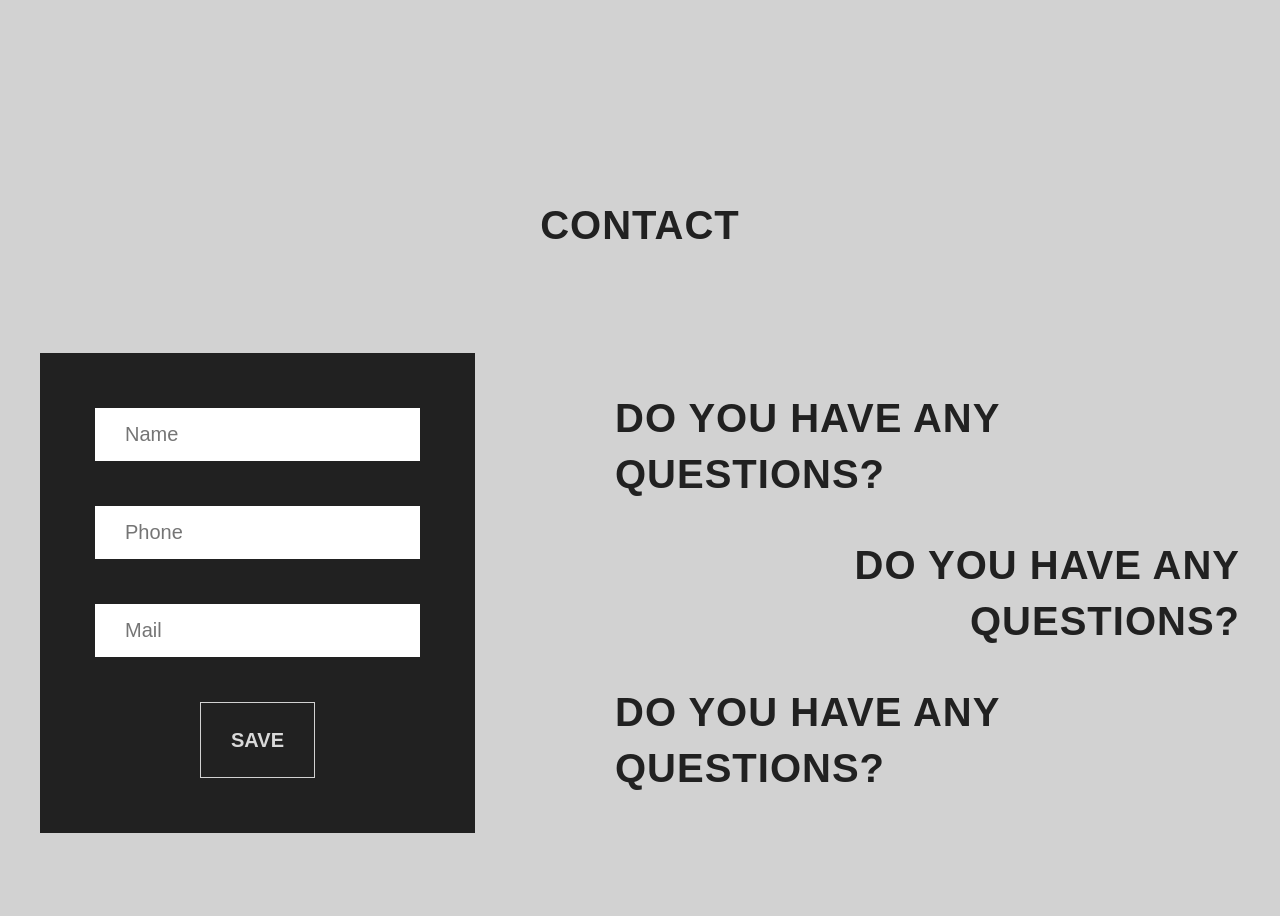
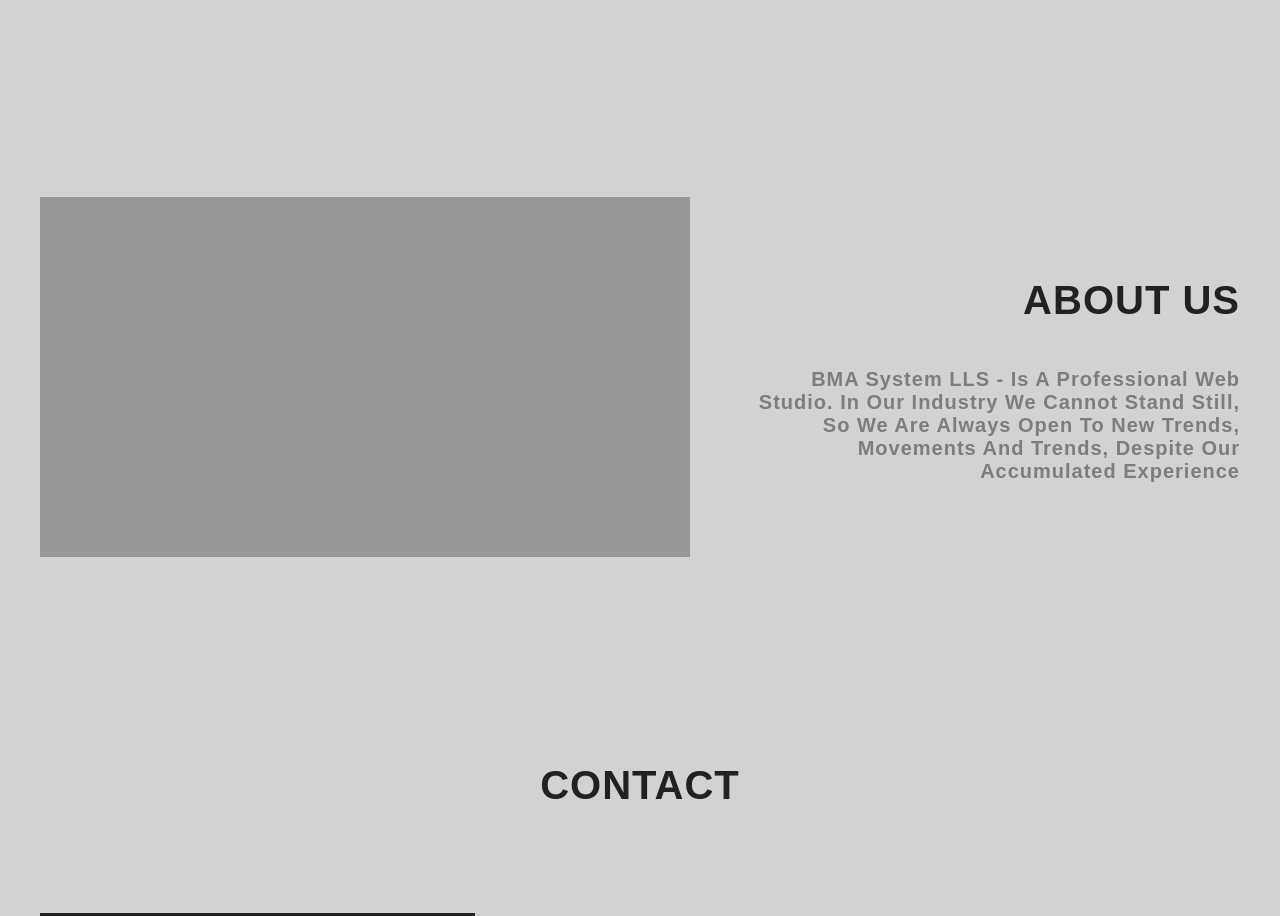
Before and after one commit to puffynNeroun/BMA, a plain HTML site: page index.html in a window 1280 px wide. Shown: the part 1299-2215 px from the top of the page. Drawn offline with Linux system fonts and the light colour scheme.

Commit message:
add about

```diff
--- a/index.html
+++ b/index.html
@@ -97,6 +97,17 @@
 
             </div>
         </div>
+        <div class="aboutUs">
+            <div class="aboutUs__container container">
+                <div class="aboutUs__image"></div>
+                <div class="aboutUs__content">
+                    <h3 class="aboutUs__title">About us</h3>
+                    <p class="aboutUs__text">BMA system LLS - is a professional Web studio. In our industry we cannot
+                        stand still, so we are always open to new trends, movements and trends, despite our accumulated
+                        experience</p>
+                </div>
+            </div>
+        </div>
     </section>
 
 
--- /dev/null
+++ b/styles/components/aboutUs.css
@@ -0,0 +1,63 @@
+.aboutUs {
+    padding: 80px 0;
+}
+
+.aboutUs__container {
+    display: flex;
+    justify-content: space-between;
+    align-items: center;
+    gap: 30px;
+    padding-top: 20px;
+    padding-bottom: 20px;
+}
+
+.aboutUs__image {
+    width: 650px;
+    height: 360px;
+    background: rgb(151, 151, 151);
+    transition: 0.7s;
+}
+
+.aboutUs__image:hover {
+    background: rgba(33, 33, 33, 0.77);
+    transform: scale(1.1);
+}
+
+.aboutUs__content {
+    display: flex;
+    justify-content: end;
+    flex-direction: column;
+    gap: 40px;
+    width: 500px;
+
+}
+
+.aboutUs__title {
+    color: rgb(33, 33, 33);
+    font-family: Arial;
+    font-size: 40px;
+    font-weight: 900;
+    line-height: 56px;
+    text-align: right;
+    text-transform: uppercase;
+    transition: 0.7s;
+}
+
+.aboutUs__title:hover {
+    color: rgb(91, 197, 121);
+}
+
+.aboutUs__text {
+    color: rgb(125, 125, 125);
+    font-family: Arial;
+    font-size: 20px;
+    font-weight: 700;
+    line-height: 23px;
+    text-align: right;
+    text-transform: capitalize;
+    transition: 0.7s;
+}
+
+.aboutUs__text:hover {
+    color: rgba(33, 33, 33, 0.8);
+}
--- a/styles/components/heade.css
+++ b/styles/components/heade.css
@@ -5,6 +5,7 @@
     width: 100%;
     border-bottom: 2px solid rgb(185, 185, 185);
     box-shadow: 0 0 5px 0 #888888;
+    z-index: 999;
 }
 
 .header__container {
--- a/styles/components/portfolio.css
+++ b/styles/components/portfolio.css
@@ -11,14 +11,15 @@
     align-items: center;
     justify-content: space-between;
     gap: 30px;
-    padding: 20px 0;
+    padding-top: 20px;
+    padding-bottom: 20px;
 }
 
 .portfolio__content {
     display: flex;
     flex-direction: column;
     gap: 40px;
-    width: 500px ;
+    width: 500px;
 }
 
 .portfolio__title {
@@ -28,6 +29,11 @@
     line-height: 56px;
     letter-spacing: 1px;
     text-transform: uppercase;
+    transition: 0.7s;
+}
+
+.portfolio__title:hover {
+    color: rgb(91, 197, 121);
 }
 
 .portfolio__text {
@@ -65,6 +71,7 @@
     text-transform: capitalize;
     transition: 0.7s;
 }
+
 .portfolio__item::before {
     content: '';
     font-family: 'Font Awesome 5 Free';
@@ -79,9 +86,11 @@
 .portfolio__item:hover {
     color: rgb(91, 197, 121);
 }
+
 .portfolio__links {
     width: 660px;
 }
+
 .portfolio__products {
     display: flex;
     flex-wrap: wrap;
@@ -96,8 +105,9 @@
     transition: 0.7s;
 
 }
+
 .portfolio__products--item:nth-child(2),
-.portfolio__products--item:nth-child(3){
+.portfolio__products--item:nth-child(3) {
     width: 220px;
 }
 
@@ -117,7 +127,8 @@
     text-align: end;
     padding-top: 15px;
 }
-.portfolio__more a{
+
+.portfolio__more a {
     color: rgb(33, 33, 33);
     font-family: Arial;
     font-size: 20px;
--- a/styles/style.css
+++ b/styles/style.css
@@ -10,7 +10,8 @@
 @import "./components/heade.css";
 @import "./components/contact.css";
 @import "./components/services.css";
-@import "components/portfolio.css";
+@import "./components/portfolio.css";
+@import "./components/aboutUs.css";
 
 
 
```
